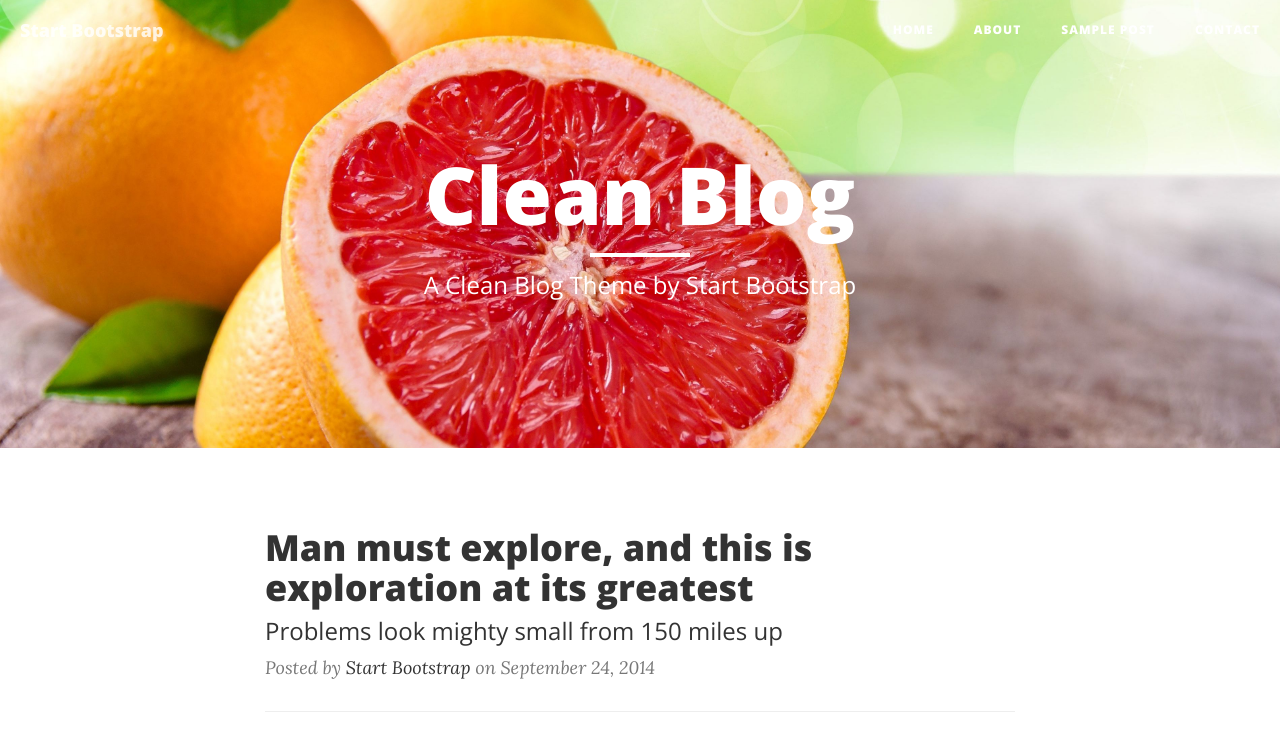
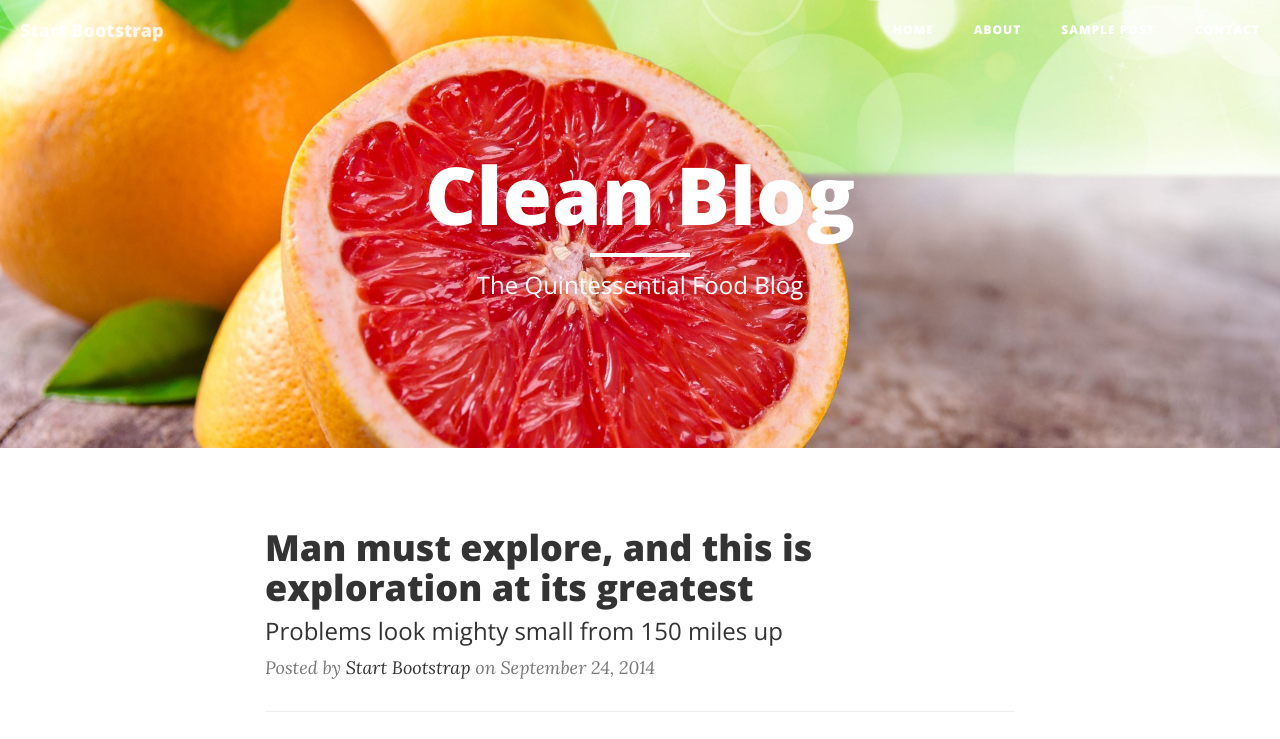
Before and after one commit to tash7827/foodblog3, a website: page index.html in a window 1280 px wide. Shown: the top 739 px of the page. Drawn offline with nearby package versions, Linux system fonts and the light colour scheme.

Commit message:
changed the header text

```diff
--- a/index.html
+++ b/index.html
@@ -9,7 +9,7 @@
     <meta name="description" content="">
     <meta name="author" content="">
 
-    <title>Clean Blog</title>
+    <title>Essence</title>
 
     <!-- Bootstrap Core CSS -->
     <link href="vendor/bootstrap/css/bootstrap.min.css" rel="stylesheet">
@@ -76,7 +76,7 @@
                     <div class="site-heading">
                         <h1>Clean Blog</h1>
                         <hr class="small">
-                        <span class="subheading">A Clean Blog Theme by Start Bootstrap</span>
+                        <span class="subheading">The Quintessential Food Blog</span>
                     </div>
                 </div>
             </div>
```
